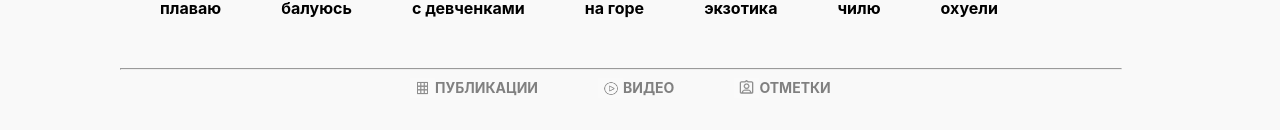
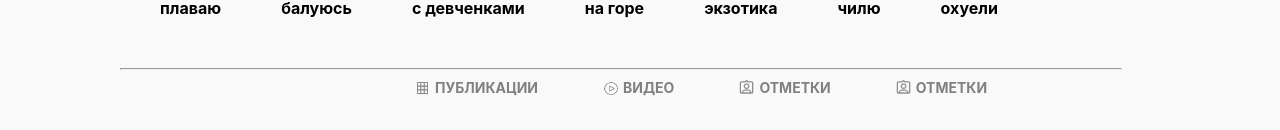
Before and after one commit to Mangoose44/vesna, a React (Create React App) app: page / in a window 1280 px wide. Shown: the part 442-572 px from the top of the page. Built offline with nearby package versions, Linux system fonts and the light colour scheme.

Commit message:
TabButtons component

```diff
--- a/src/App.js
+++ b/src/App.js
@@ -14,6 +14,7 @@ import vid from './img/vid.png';
 import './App.css';
 import Gallery from './components/Gallery';
 import TopLine from './components/TopLine';
+import TabButtons from './components/TabButtons'
 
 
 function PutinOption ({ activity }) {
@@ -125,20 +126,7 @@ function App () {
               {renderActivities()}
             </div>
             <hr className='line'/>
-            <div className='row3'>
-              <div>
-                <img src={publ} />
-              </div>
-                <span className='publicationsVideosMarks'> <b>ПУБЛИКАЦИИ</b></span>
-              <div>
-                <img src={vid} />
-              </div>
-                <span className='publicationsVideosMarks'> <b>ВИДЕО</b></span>
-                <div>
-                <img src={mar} />
-              </div>
-                <span className='publicationsVideosMarks'> <b>ОТМЕТКИ</b></span>
-            </div>
+            <TabButtons />
             <Gallery />
            </div>
   );
--- /dev/null
+++ b/src/components/TabButtons.js
@@ -0,0 +1,29 @@
+import React from 'react';
+import publ from '../img/publ.png';
+import vid from '../img/vid.png';
+import mar from '../img/mar.png';
+
+export function TabButtons () {
+    return (
+        <div className='row3'>
+            <div>
+                <img src={publ} alt="..."/>
+            </div>
+            <span className='publicationsVideosMarks'> <b>ПУБЛИКАЦИИ</b></span>
+            <div>
+                <img src={vid} alt="..."/>
+            </div>
+            <span className='publicationsVideosMarks'> <b>ВИДЕО</b></span>
+            <div>
+                <img src={mar} alt="..."/>
+            </div>
+            <span className='publicationsVideosMarks'> <b>ОТМЕТКИ</b></span>
+            <div>
+                <img src={mar} alt="..."/>
+            </div>
+            <span className='publicationsVideosMarks'> <b>ОТМЕТКИ</b></span>
+        </div>
+    )
+}
+
+export default TabButtons
```
